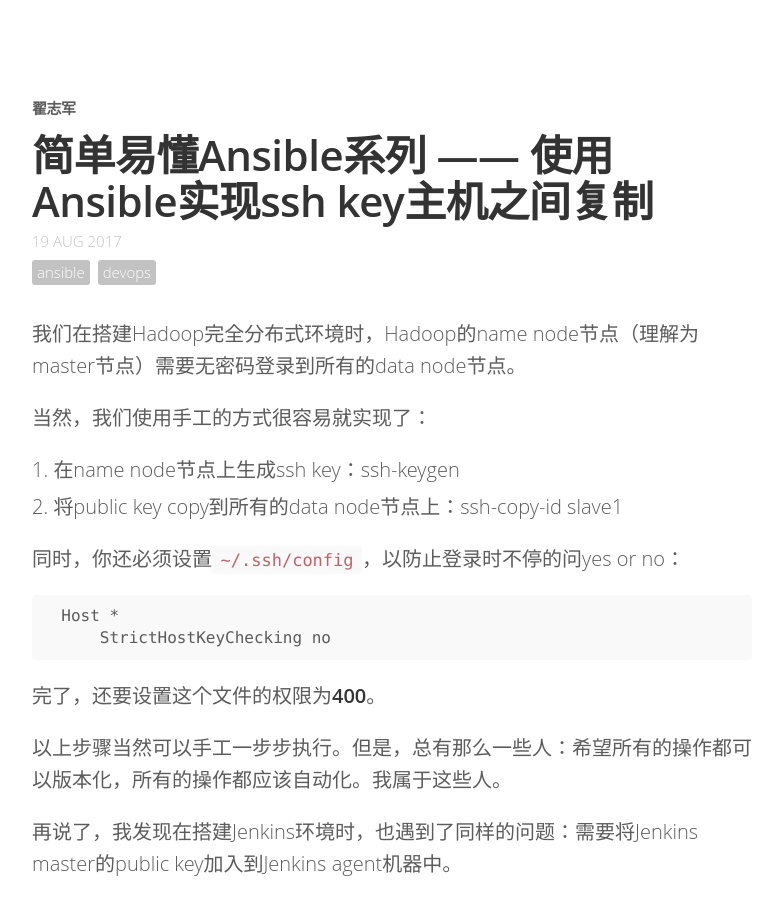
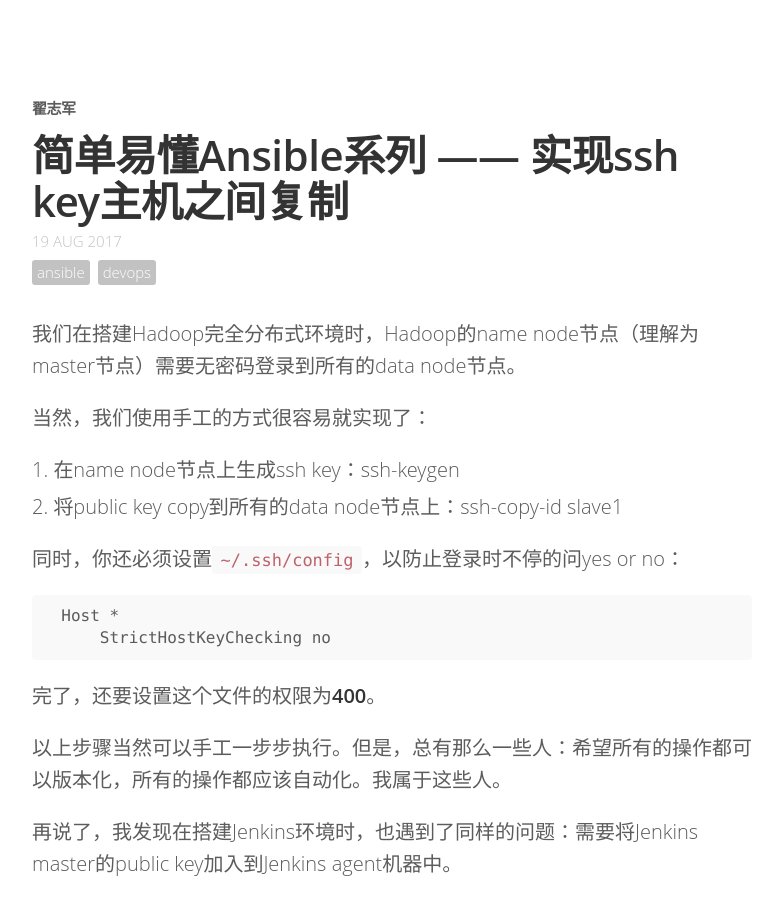
Before and after one commit to stayfoolish666/zacker330.github.io, a Jekyll site: the page built from _posts/2017-8-19-ansible-manage-sshkey.md, in a window 1280 px wide and 900 px high. Shown: the whole window, without its empty margins (248-1030 px from the left). Built offline with Jekyll 4.4.1, drawn with Linux system fonts in a browser that asks for light colours; comment, search, counter and statistics services are not loaded.

Commit message:
rename title

```diff
--- a/_posts/2017-8-19-ansible-manage-sshkey.md
+++ b/_posts/2017-8-19-ansible-manage-sshkey.md
@@ -1,6 +1,6 @@
 ---
 layout: post
-title: "简单易懂Ansible系列 —— 使用Ansible实现ssh key主机之间复制"
+title: "简单易懂Ansible系列 —— 实现ssh key主机之间复制"
 description: ""
 date: 2017-8-19
 tags: [ansible,devops]
```
